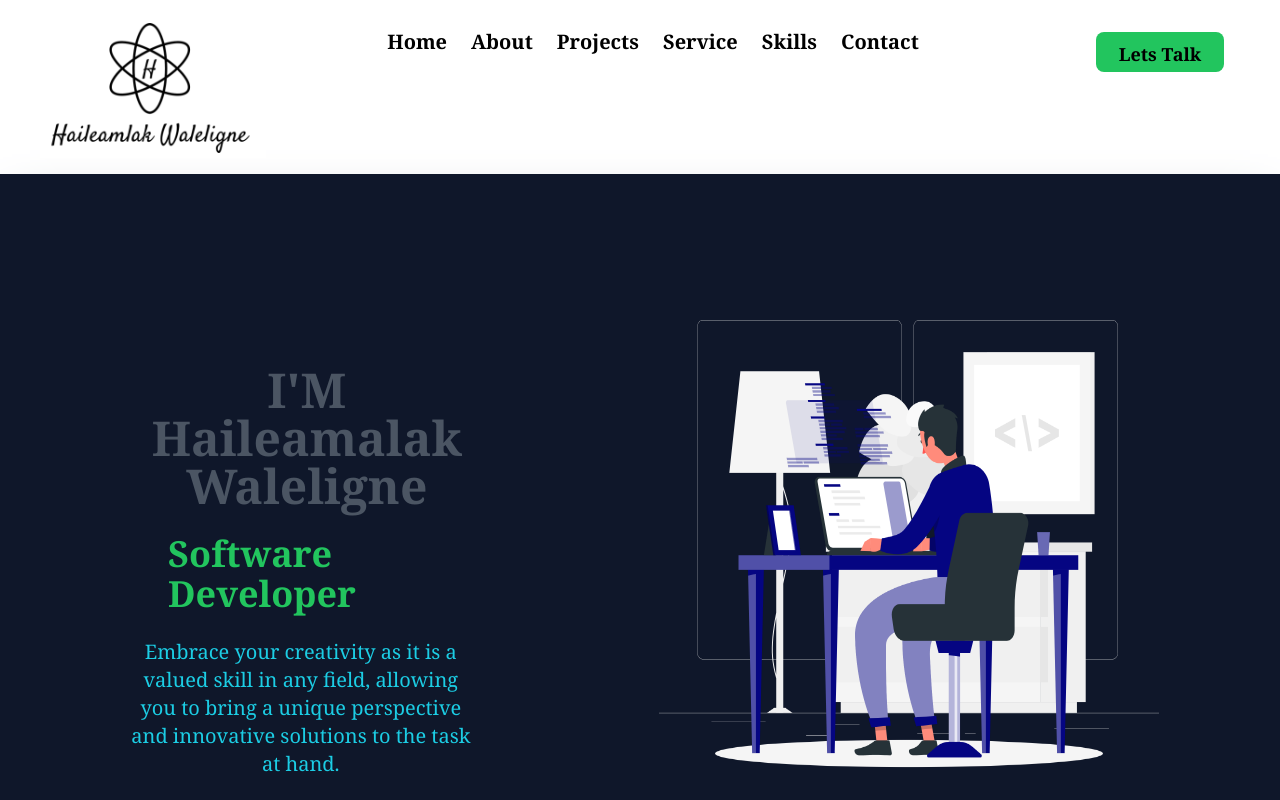
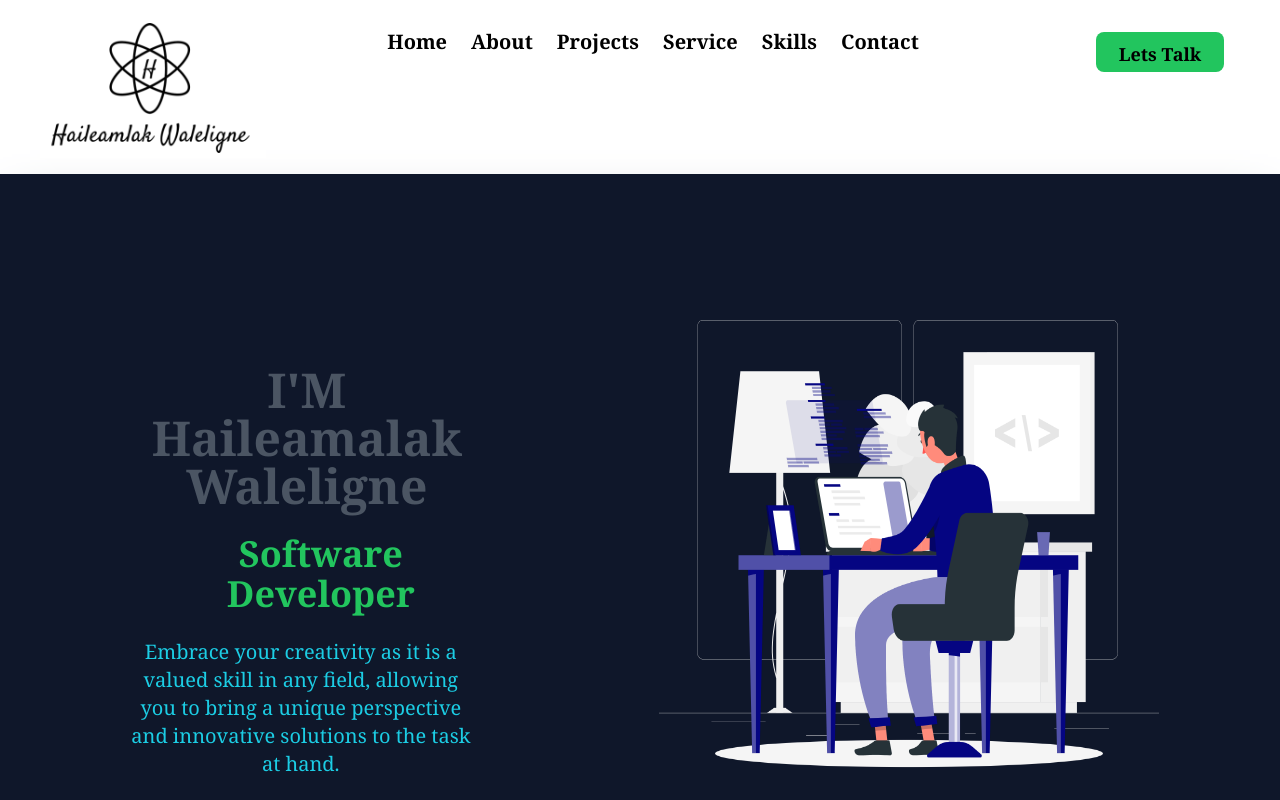
Before and after one commit to haileamlakwalelige/me-and-tensae, a React (Create React App) app: page / in a window 1280 px wide. Shown: the top 800 px of the page. Built offline with nearby package versions, Linux system fonts and the light colour scheme.

Commit message:
centering the texts

```diff
--- a/src/haila/Heros.js
+++ b/src/haila/Heros.js
@@ -13,7 +13,7 @@ const Heros = () => {
     <div className='bg-slate-900 shadow-2xl shadow-gray-400 font-serif shadow-2xl pb-4 overflow-x-hidden'>
       <div className='pt-10 grid lg:grid-cols-5 lg:gap-16 '>
         <div
-          className='md:ml-32 mt-32 flex flex-col col-span-2 items-center'
+          className='md:ml-32 mt-32 flex flex-col text-center col-span-2 items-center'
           data-aos='fade-down'
         >
           <h1 className='font-bold text-3xl sm:text-5xl ml-3 my-6 text-gray-600 text-center hover:text-white cursor-pointer'>
```
